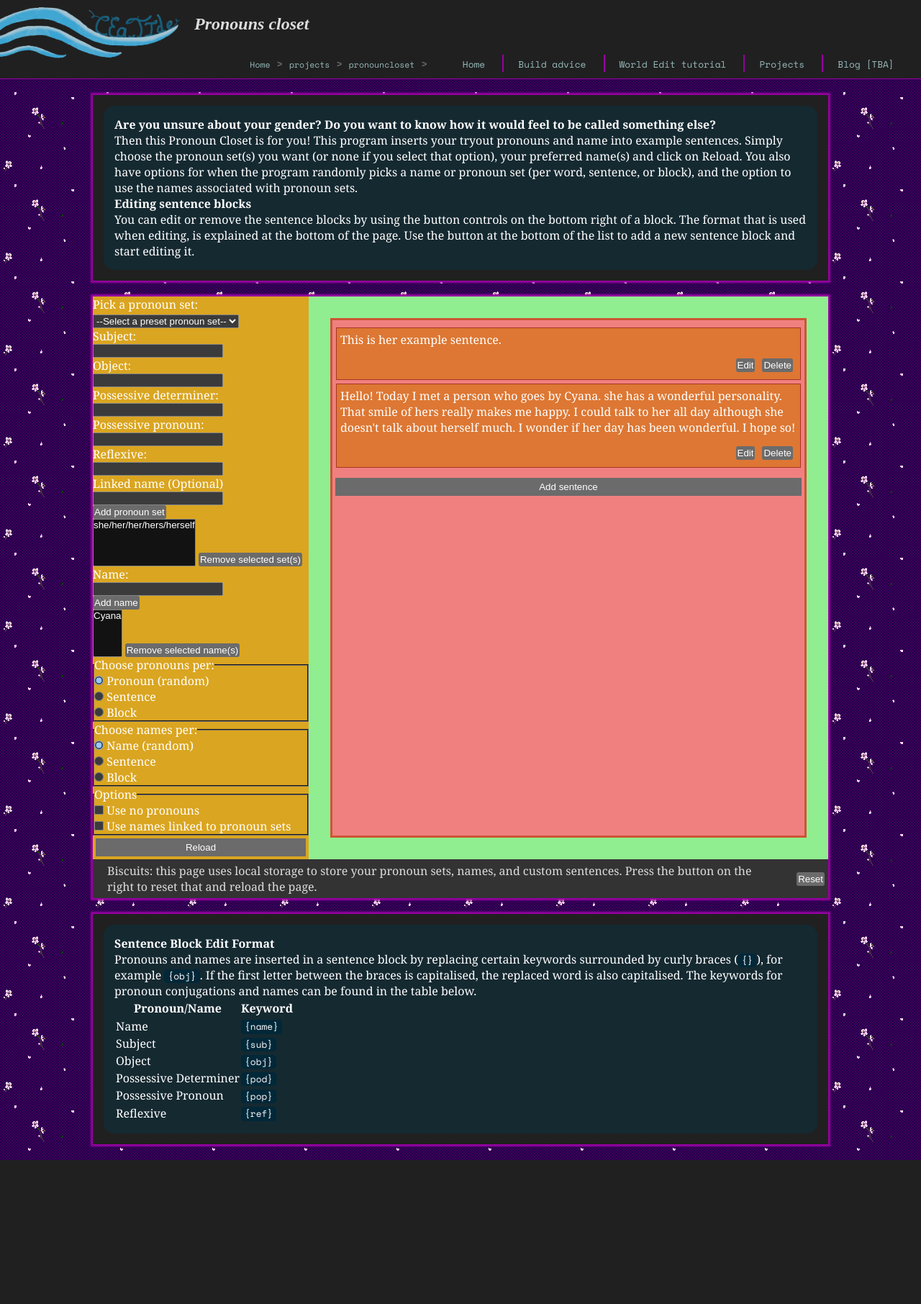
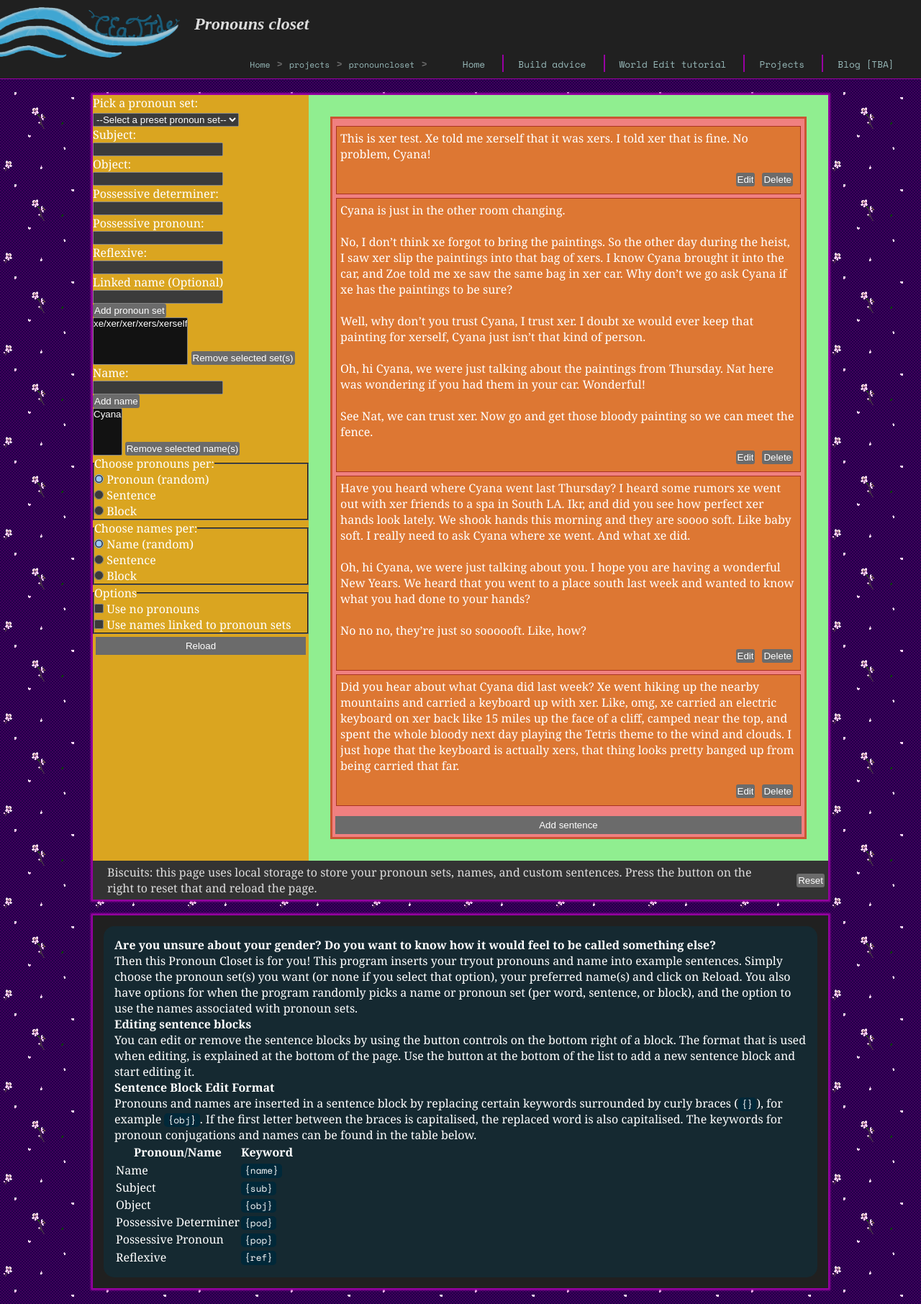
Before and after one commit to CEa-TIde/personal-website, a Jekyll site: the page built from projects/pronouncloset/index.html, in a window 1280 px wide. Shown: the whole page at 72% size. Built offline with Jekyll 4.4.1, drawn with Linux system fonts in a browser that asks for light colours; before the commit the page ends 1612 px from its top, so only the background shows below that; some of the changed lines change nothing that is shown.

Commit message:
Pronouns: Move explanation, fix bugs editing blocks (except LS bugs)

```diff
--- a/projects/pronouncloset/index.html
+++ b/projects/pronouncloset/index.html
@@ -10,31 +10,6 @@
 has-js: true
 require-js: true
 ---
-
-<div class="page-box">
-    <div class="content-wrapper">
-        <!-- TODO: spacing of the h4 titles? -->
-        <h4 class="sub-title">Are you unsure about your gender? Do you want to know how it would feel to be called something else?</h4>
-        <p>
-            Then this <span>Pronoun Closet</span> is for you!
-            This program inserts your tryout pronouns and name into example sentences.
-            Simply choose the pronoun set(s) you want (or none if you select that option), your preferred name(s) and click on <span>Reload</span>.
-            You also have options for when the program randomly picks a name or pronoun set (per word, sentence, or block), and the option to use the names associated with pronoun sets.
-        </p>
-
-        <h4 class="sub-title">Editing sentence blocks</h4>
-        <p>
-               You can edit or remove the sentence blocks by using the button controls on the bottom right of a block.
-               The format that is used when editing, is explained at the bottom of the page.
-               Use the button at the bottom of the list to add a new sentence block and start editing it.
-        </p>
-        <noscript>
-            <br/>
-            <h4 class="sub-title">This page uses Javascript for its functionality.</h4>
-        </noscript>
-    </div>
-
-</div>
 
 <div class="page-box">
     <noscript><span class="noscript">This page uses javascript for its functionality.</span></noscript>
@@ -182,6 +157,22 @@
 
 <div class="page-box">
     <div class="content-wrapper">
+        <!-- TODO: spacing of the h4 titles? -->
+        <h4 class="sub-title">Are you unsure about your gender? Do you want to know how it would feel to be called something else?</h4>
+        <p>
+            Then this <span>Pronoun Closet</span> is for you!
+            This program inserts your tryout pronouns and name into example sentences.
+            Simply choose the pronoun set(s) you want (or none if you select that option), your preferred name(s) and click on <span>Reload</span>.
+            You also have options for when the program randomly picks a name or pronoun set (per word, sentence, or block), and the option to use the names associated with pronoun sets.
+        </p>
+
+        <h4 class="sub-title">Editing sentence blocks</h4>
+        <p>
+               You can edit or remove the sentence blocks by using the button controls on the bottom right of a block.
+               The format that is used when editing, is explained at the bottom of the page.
+               Use the button at the bottom of the list to add a new sentence block and start editing it.
+        </p>
+
         <h4 class="sub-title">Sentence Block Edit Format</h4>
         <p>
             Pronouns and names are inserted in a sentence block by replacing certain keywords surrounded by curly braces (<span class="inline-code">{}</span>),
--- a/projects/pronouncloset/pronouncloset.css
+++ b/projects/pronouncloset/pronouncloset.css
@@ -75,6 +75,10 @@
     padding: 5px;
 }
 
+.message-block .edit-field-copy {
+    display: none;
+}
+
 /* Only set display to none of edit-elements when not editing */
 .message-block:not(.editing) .onlyedit {
     display: none;
--- a/projects/pronouncloset/pronouncloset.js
+++ b/projects/pronouncloset/pronouncloset.js
@@ -1,6 +1,32 @@
 // TODO: REWRITE FOR OLD JS SUPPORT
 
-window.onload = () => init();
+// window.onload = () => init();
+// since window.onload is already overwritten by the general ondomload.js
+// set global variable for that script to listen to instead.
+if (!window.__onload_functions__) window.__onload_functions__ = []
+window.__onload_functions__.push(init);
+
+
+// console object with guards for log/warn/error
+_console = {
+    log : function(val) {
+        if (console && console.log) console.log(val);
+    },
+    warn : function(val) {
+        if (console && console.warn) {
+            console.warn(val);
+        } else {
+            this.log(val);
+        }
+    },
+    error : function(val) {
+        if (console && console.error) {
+            console.error(val);
+        } else {
+            this.warn(val);
+        }
+    }
+}
 
 function init() {
     console.log('init');
@@ -130,22 +156,29 @@
      * @returns {HTMLElement} the newly created sentence block
      */
     static createNewBlock(formatText = '') {
+        console.log('creating new block');
         let sentenceWrapper = document.createElement('LI');
+        // TODO: directly edit string instead?
         sentenceWrapper.classList.add('message-block');
 
         let text = document.createElement('P');
         text.className = 'text-field';
         // set to format text. The block needs to be parsed later
-        text.value = formatText;
+        text.innerHTML = formatText || '';
 
         let editField = document.createElement('TEXTAREA');
         editField.className = 'edit-field onlyedit';
-        editField.innerText = formatText || '';
+        editField.value = formatText || '';
         editField.placeholder = 'Write a couple of sentences using the syntax explained in the left panel...';
+
+        let editCopy = document.createElement('P');
+        editCopy.className = 'edit-field-copy';
+        // set to format text. This is a backup copy when editing
+        editCopy.innerHTML = formatText || '';
 
         let controls = this.createBlockControls();
 
-        sentenceWrapper.append(text, editField, controls);
+        sentenceWrapper.append(text, editField, editCopy, controls);
 
         return sentenceWrapper;
     }
@@ -189,9 +222,9 @@
         return bttn;
     }
 
-    static addBlockToList(elem) {
+    static addBlockToList(block) {
         let list = document.querySelector('.sentence-list');
-        list.append(elem);
+        list.append(block);
     }
 
     static clearBlockList() {
@@ -199,12 +232,49 @@
         removeAllChildren(list);
     }
 
+    static getTextField(blockElement) {
+        var textfield = blockElement.querySelector('.text-field');
+        if (textfield) return textfield;
+        console.error("Textfield not found in block.", blockElement);
+        return null;
+    }
+
+    static getEditField(blockElement) {
+        var editfield = blockElement.querySelector('.edit-field');
+        if (editfield) return editfield;
+        console.error("Editfield not found in block.", blockElement);
+        return null;
+    }
+
+    static getEditCopy(blockElement) {
+        var editCopy = blockElement.querySelector('.edit-field-copy');
+        if (editCopy) return editCopy;
+        console.error("Editfield copy not found in block.", block);
+        return null;
+    }
+
+    static createBlockObject(blockElement) {
+        var textField = this.getTextField(blockElement);
+        var editField = this.getEditField(blockElement);
+        var editCopy = this.getEditCopy(blockElement);
+        if (!textField || !editField || !editCopy) return null;
+
+        return {
+            element : blockElement,
+            textField : textField,
+            editField : editField,
+            editCopy : editCopy,
+        }
+    }
+
     /**
      * Start editing block by showing the textarea.
      * @param {Element} block the sentence element
      */
     static startEditBlock(block) {
-        block.classList.add('editing');
+
+        block.element.classList.add('editing');
+        block.editCopy.innerHTML = block.editField.value;
     }
 
     /**
@@ -213,16 +283,33 @@
      * @param {Boolean} shouldApply if the edits should be applied or not
      */
     static stopEditBlock(block, shouldApply) {
+
+        console.log(shouldApply, block.textField.innerHTML);
         if (shouldApply) {
-            this.updateBlock(block);
+            console.log("Edit field:", block.editField.value);
+            console.log("Edit copy:", block.editCopy.innerHTML);
 
-            let formatText = block.querySelector('.edit-field')?.value;
-            if (formatText) {
-                LocalStorage.saveBlock(formatText);
+            if (block.editField.value) {
+                console.log("Applying edits...");
+                this.updateBlock(block);
+                LocalStorage.saveBlock(block.editField.value);
+                // make sure the edit copy is up-to-date too
+                block.editCopy.innerHTML = block.editField.value;
+            }
+            // edit was empty. Revert to original text, or delete if new block
+            else if (block.editCopy.innerHTML == "") {
+                this.deleteBlock(block);
+                return;
             }
         }
+        else if (block.editCopy.innerHTML == "") {
+            // delete block if edit cancelled on new block
+            this.deleteBlock(block);
+            return;
+        }
 
-        block.classList.remove('editing');
+        block.editField.value = block.editCopy.innerHTML;
+        block.element.classList.remove('editing');
     }
 
 
@@ -231,12 +318,11 @@
      * @param {Element} block block to delete
      */
     static deleteBlock(block) {
-        // TODO add confirm box
+        // TODO add confirm box (only if not empty already; boolean flag)
 
-        let formatText = block.querySelector('.edit-field').value;
-        LocalStorage.deleteBlock(formatText);
-
-        block.remove();
+        let formatText = block.editCopy.value;
+        if (formatText) LocalStorage.deleteBlock(formatText);
+        block.element.remove();
     }
 
 
@@ -432,7 +518,8 @@
 
     static reloadAllBlocks() {
         document.querySelectorAll('.message-block').forEach(elem => {
-            this.updateBlock(elem);
+            var block = this.createBlockObject(elem);
+            if (block) this.updateBlock(block);
         });
     }
 
@@ -441,12 +528,8 @@
      * @param {HTMLElement} block the block to parse and update the text of
      */
     static updateBlock(block) {
-        let template = block.querySelector('.edit-field');
-        let outputElem = block.querySelector('.text-field');
-        if (template && outputElem) {
-            let parsedText = Parser.parseText(template.value);
-            outputElem.innerHTML = parsedText;
-        }
+        var parsedText = Parser.parseText(block.editField.value);
+        block.textField.innerHTML = parsedText;
     }
 
     static getPronounSets() {
@@ -684,7 +767,8 @@
         // Set regex global flag if all pronouns should be replaced.
         let sFlags = replaceAllPronouns ? 'g' : '';
         // Replace all pronouns (and their capitalised versions)
-        return sentence.replace(new RegExp(/{sub}/, sFlags), set.subject)
+        return sentence
+            .replace(new RegExp(/{sub}/, sFlags), set.subject)
             .replace(new RegExp(/{pod}/, sFlags), set.possessiveDeterminer)
             .replace(new RegExp(/{obj}/, sFlags), set.object)
             .replace(new RegExp(/{pop}/, sFlags), set.possessivePronoun)
@@ -828,6 +912,7 @@
 
         UIInteraction.clearBlockList();
         for (let block of blocks) {
+
             UIInteraction.addBlockToList(block);
         }
 
@@ -977,9 +1062,12 @@
 function handleCreateBlock() {
     console.log('handling creation sentence...');
     let blockElement = UIInteraction.createNewBlock();
-    UIInteraction.addBlockToList(blockElement);
+    var block = UIInteraction.createBlockObject(blockElement);
+    console.log(block);
+    if (!block) return;
+    UIInteraction.addBlockToList(block.element);
     // Set to edit mode
-    UIInteraction.startEditBlock(blockElement);
+    UIInteraction.startEditBlock(block);
 }
 
 /**
@@ -988,7 +1076,9 @@
  */
 function handleStartEditBlock(ev) {
     console.log('handling edit...');
-    let block = ev.target.parentElement.parentElement;
+    var blockElement = ev.target.parentElement.parentElement;
+    var block = UIInteraction.createBlockObject(blockElement);
+    if (!block) return;
     UIInteraction.startEditBlock(block);
 }
 
@@ -998,7 +1088,9 @@
  * @param {*} shouldApply whether changes should be applied or not
  */
 function handleStopEditBlock(ev, shouldApply) {
-    let block = ev.target.parentElement.parentElement;
+    var blockElement = ev.target.parentElement.parentElement;
+    var block = UIInteraction.createBlockObject(blockElement);
+    if (!block) return;
     UIInteraction.stopEditBlock(block, shouldApply);
 }
 
@@ -1008,7 +1100,9 @@
  */
 function handleDeleteBlock(ev) {
     console.log('handling deletion...');
-    let block = ev.target.parentElement.parentElement;
+    var blockElement = ev.target.parentElement.parentElement;
+    var block = UIInteraction.createBlockObject(blockElement);
+    if (!block) return;
     UIInteraction.deleteBlock(block);
 }
 
--- a/scripts/ondomload.js
+++ b/scripts/ondomload.js
@@ -7,6 +7,15 @@
     window._hasrun = true;
     setJSContentFlag();
     insertUriString();
+
+    // run all init functions that may have also been added.
+    var onload_funcs = window.__onload_functions__;
+    if (onload_funcs && onload_funcs.length) {
+        for (var i = 0; i < onload_funcs.length; i++) {
+            var onload_func = onload_funcs[i];
+            onload_func();
+        }
+    }
 }
 
 
@@ -18,8 +27,8 @@
         bd.classList.add('js-enabled');
     }
     else if (bd.className) {
-        // assuming this script is only run once, so not needed if already present.
-        // assuming body has only the js-disabled class when running this script.
+        // assuming this script is only run once, so not needed to check if class already present.
+        // assuming body has only the js-disabled class when running this script!!
         bd.className = "js-enabled";
     }
     // else not possible to set class name
```
